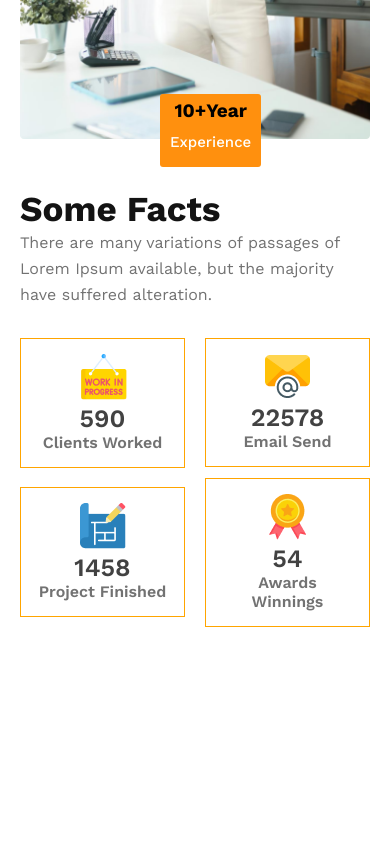
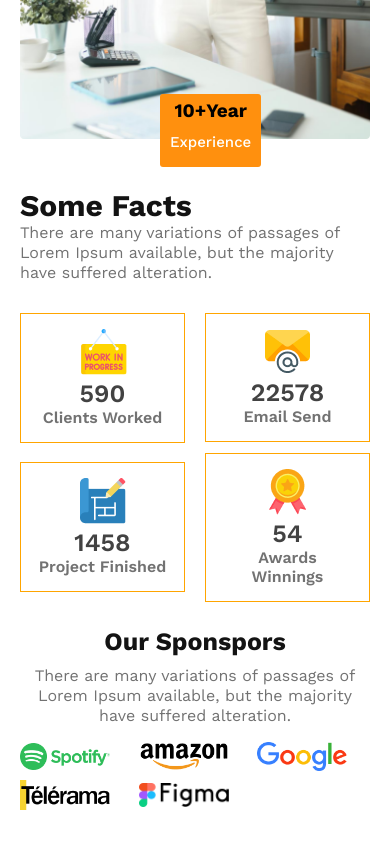
Before and after one commit to suruzzamanislam/3g-architects, a plain HTML site: page index.html in a window 390 px wide. Shown: the part 2157-3001 px from the top of the page. Before the commit the page ends 2799 px from the top, so only its background shows below. Drawn offline with nearby package versions, Linux system fonts and the light colour scheme.

Commit message:
sponsores section done

```diff
--- a/index.html
+++ b/index.html
@@ -125,6 +125,30 @@
         </div>
       </div>
     </div>
+    <!-- sponsores section -->
+    <div class="sponsores-section">
+      <h2>
+        Our Sponspors
+      </h2>
+      <p>There are many variations of passages of Lorem Ipsum available, but the majority have suffered alteration.</p>
+      <div class="sponsores-img">
+        <div class="img-div">
+          <img src="images/sponsors/spotify.png" alt="">
+        </div>
+        <div class="img-div">
+          <img src="images/sponsors/amazon.png" alt="">
+        </div>
+        <div class="img-div">
+          <img src="images/sponsors/google.png" alt="">
+        </div>
+        <div class="img-div">
+          <img src="images/sponsors/telerama.png" alt="">
+        </div>
+        <div class="img-div">
+          <img src="images/sponsors/figma.png" alt="">
+        </div>
+      </div>
+    </div>
   </main>
 
 </body>
--- a/styles/style.css
+++ b/styles/style.css
@@ -258,7 +258,47 @@ nav ul li a {
   font-weight: 600;
   line-height: normal;
 }
-
+/* sponsores section */
+.sponsores-section {
+  padding: 20px 100px 40px;
+}
+.sponsores-section h2 {
+  color: #131313;
+  font-family: Work Sans;
+  font-size: 35px;
+  font-style: normal;
+  font-weight: 700;
+  line-height: normal;
+  text-align: center;
+}
+.sponsores-section p {
+  color: #727272;
+  text-align: center;
+  font-family: Work Sans;
+  font-size: 16px;
+  font-style: normal;
+  font-weight: 400;
+  line-height: 26px; /* 162.5% */
+  max-width: 542px;
+  margin: 0 auto;
+  padding: 10px 0;
+}
+.sponsores-img {
+  margin-top: 10px;
+  display: grid;
+  grid-template-columns: repeat(5, 1fr);
+  column-gap: 10px;
+  justify-content: center;
+  align-items: center;
+}
+.sponsores-img .img-div {
+  max-width: 90%;
+}
+.sponsores-img .img-div img {
+  mix-blend-mode: luminosity;
+  color: gainsboro;
+  width: 100%;
+}
 /* responsive styles here */
 /* mobile or small devices responsive */
 @media screen and (max-width: 576px) {
@@ -362,6 +402,36 @@ nav ul li a {
     row-gap: 10px;
     padding: 0px;
   }
+  .fact-section h2 {
+    font-size: 30px;
+  }
+  .fact-section > p {
+    line-height: 20px;
+  }
+  /* sponsores section */
+  .sponsores-section {
+    padding: 10px 20px 30px;
+  }
+  .sponsores-img {
+    margin-top: 6px;
+    grid-template-columns: repeat(3, 1fr);
+    column-gap: 6px;
+    row-gap: 5px;
+    justify-content: center;
+    align-items: center;
+  }
+  .sponsores-img .img-div {
+    max-width: 80%;
+  }
+  .sponsores-img .img-div img {
+    width: 100%;
+  }
+  .sponsores-section h2 {
+    font-size: 25px;
+  }
+  .sponsores-section p {
+    line-height: 20px;
+  }
 }
 
 /* tablet or medium devices */
@@ -414,4 +484,11 @@ nav ul li a {
     column-gap: 40px;
     padding: 0px;
   }
+  /* sponsore style */
+  .sponsores-img .img-div {
+    max-width: 80%;
+  }
+  .sponsores-img .img-div img {
+    width: 100%;
+  }
 }
```
